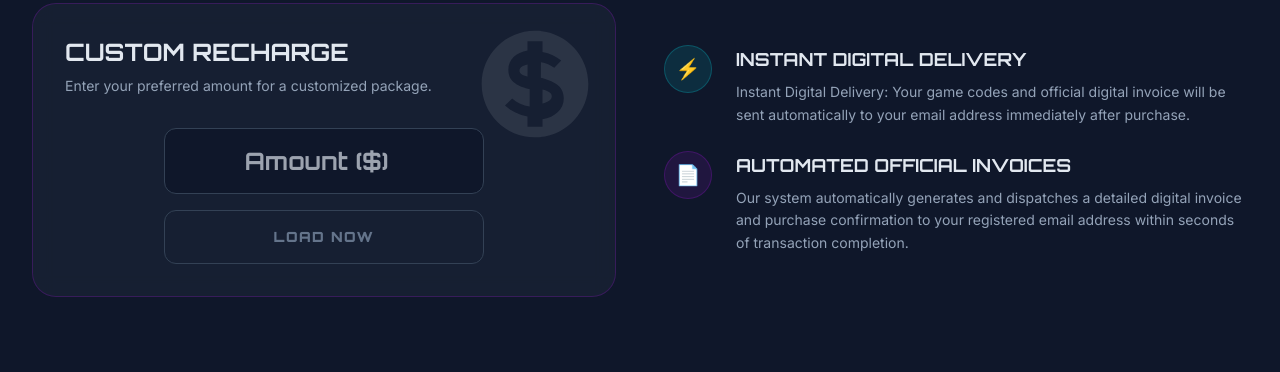
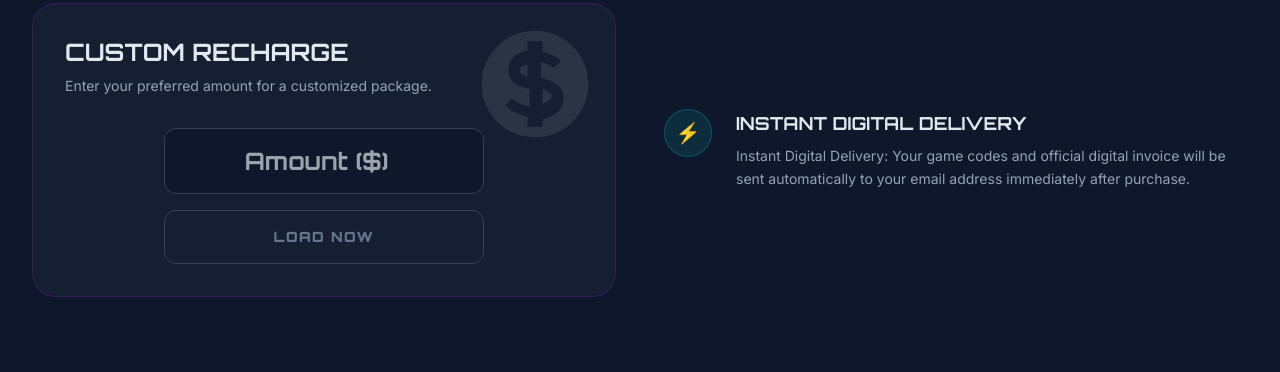
Before and after one commit to WOLFGAMING77/WOLFGAMING, a website: page index.html in a window 1280 px wide. Shown: the part 1478-1850 px from the top of the page. Drawn offline with nearby package versions, Linux system fonts and the light colour scheme.

Commit message:
update: removed automated official invoices section from index.html

```diff
--- a/index.html
+++ b/index.html
@@ -247,17 +247,6 @@
                         </p>
                     </div>
                 </div>
-                <div class="flex gap-6">
-                    <div class="flex-shrink-0 w-12 h-12 bg-secondary/10 rounded-full flex items-center justify-center text-secondary text-xl border border-secondary/20">
-                        📄
-                    </div>
-                    <div>
-                        <h4 class="orbitron text-lg font-bold mb-2">AUTOMATED OFFICIAL INVOICES</h4>
-                        <p class="text-sm text-slate-400 leading-relaxed">
-                            Our system automatically generates and dispatches a detailed digital invoice and purchase confirmation to your registered email address within seconds of transaction completion.
-                        </p>
-                    </div>
-                </div>
             </div>
         </div>
 
```
